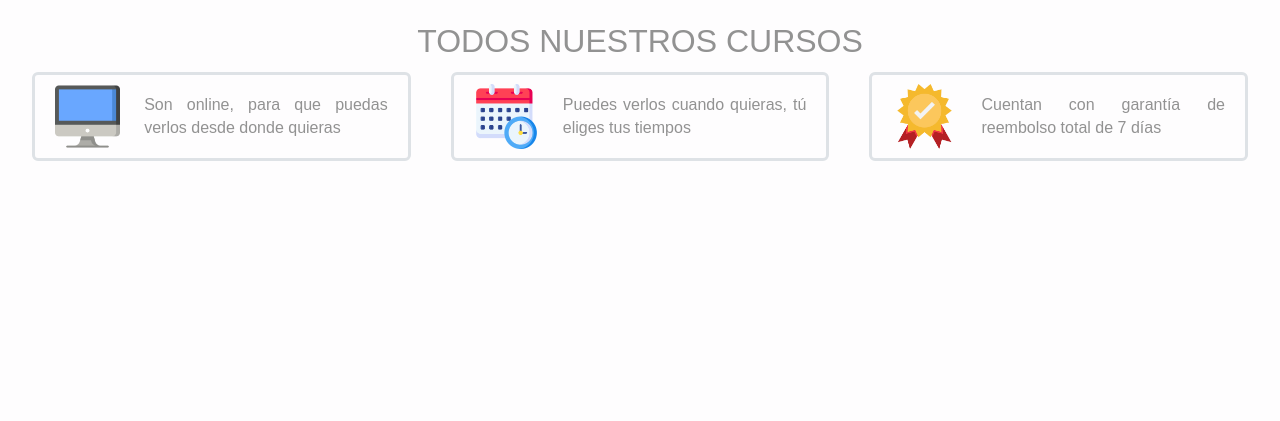
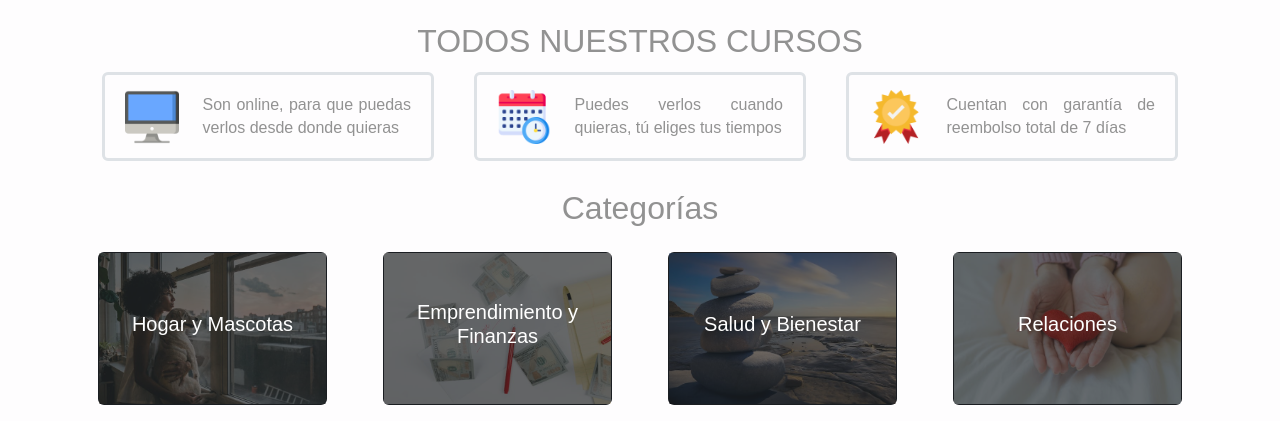
Before and after one commit to Khrisefzm/cursos-variados, a React app: page / in a window 1280 px wide. Shown: the part 802-1223 px from the top of the page. Before the commit the page ends 991 px from the top, so only its background shows below. Built offline with nearby package versions, Linux system fonts and the light colour scheme.

Commit message:
category section done

```diff
--- a/src/Components/BenefitCard.jsx
+++ b/src/Components/BenefitCard.jsx
@@ -5,7 +5,7 @@ export const BenefitCard = ({ ico, text }) => {
   return (
     <div className="container col-sm-4 col-md-4 col-lg-4 my-1">
       <div className="row align-items-center p-2 border border-3 rounded mx-2">
-        <div className="col-sm-12 col-md-12 col-lg-3 ">
+        <div className="col-sm-12 col-md-12 col-lg-3">
           <img className="icon m-auto" src={ico} alt="benefit icon" />
         </div>
         <div className="col d-flex align-items-center cardText">
--- /dev/null
+++ b/src/Components/CategoryCard.jsx
@@ -0,0 +1,15 @@
+import React from "react";
+import "../styles/categoryCard.css";
+
+export const CategoryCard = ({ img, name }) => {
+  return (
+    <div className="col-sm-12 col-md-6 col-lg-3">
+      <div className="card text-bg-dark m-3">
+        <img src={img} className="categoryImg" alt="Categoría" />
+        <div className="card-img-overlay d-flex align-items-center justify-content-center">
+          <h5 className="card-title text-center">{name}</h5>
+        </div>
+      </div>
+    </div>
+  );
+};
--- a/src/Views/Home.jsx
+++ b/src/Views/Home.jsx
@@ -3,8 +3,13 @@ import "../styles/home.css";
 import desktop from "../img/home-img/desktop.png";
 import calendar from "../img/home-img/schedule.png";
 import guaratee from "../img/home-img/ribbon.png";
+import home from "../img/home-img/hogar y mascota.jpg";
+import money from "../img/home-img/emprendimiento y finanzas.jpg";
+import health from "../img/home-img/salud y bienestar.jpg";
+import relationship from "../img/home-img/relaciones.jpg";
 import { NavBar } from "../Components/NavBar.jsx";
 import { BenefitCard } from "../Components/BenefitCard.jsx";
+import { CategoryCard } from "../Components/CategoryCard";
 
 function Home() {
   const benefits = [
@@ -21,6 +26,25 @@ function Home() {
       text: "Cuentan con garantía de reembolso total de 7 días",
     },
   ];
+
+  const categories = [
+    {
+      img: home,
+      name: "Hogar y Mascotas",
+    },
+    {
+      img: money,
+      name: "Emprendimiento y Finanzas",
+    },
+    {
+      img: health,
+      name: "Salud y Bienestar",
+    },
+    {
+      img: relationship,
+      name: "Relaciones",
+    },
+  ];
   return (
     <>
       <NavBar />
@@ -30,11 +54,19 @@ function Home() {
         alt="fondo de imagen"
         loading="lazy"
       />
-      <section className="p-4">
+      <section className="p-4 container">
         <h2 className="text-center">TODOS NUESTROS CURSOS </h2>
         <div className="row">
           {benefits.map((element) => {
             return <BenefitCard ico={element.ico} text={element.text} />;
+          })}
+        </div>
+      </section>
+      <section className="container">
+        <h2 className="text-center">Categorías</h2>
+        <div className="row">
+          {categories.map((element) => {
+            return <CategoryCard img={element.img} name={element.name} />;
           })}
         </div>
       </section>
--- /dev/null
+++ b/src/styles/categoryCard.css
@@ -0,0 +1,13 @@
+.categoryImg {
+  aspect-ratio: 3/2;
+  opacity: 0.35;
+  object-fit: fill;
+}
+/* .card {
+  height: 100px;
+} */
+.card:hover {
+  -webkit-transform: scale(1.1);
+  transform: scale(1.1);
+  cursor: pointer;
+}
--- a/src/styles/navBar.css
+++ b/src/styles/navBar.css
@@ -3,3 +3,6 @@
   position: sticky;
   top: 0;
 }
+.navbar {
+  z-index: 1;
+}
```
Also changed, not shown: src/img/home-img/emprendimiento y finanzas.jpg (added), src/img/home-img/hogar y mascota.jpg (added), src/img/home-img/relaciones.jpg (added), src/img/home-img/salud y bienestar.jpg (added).
